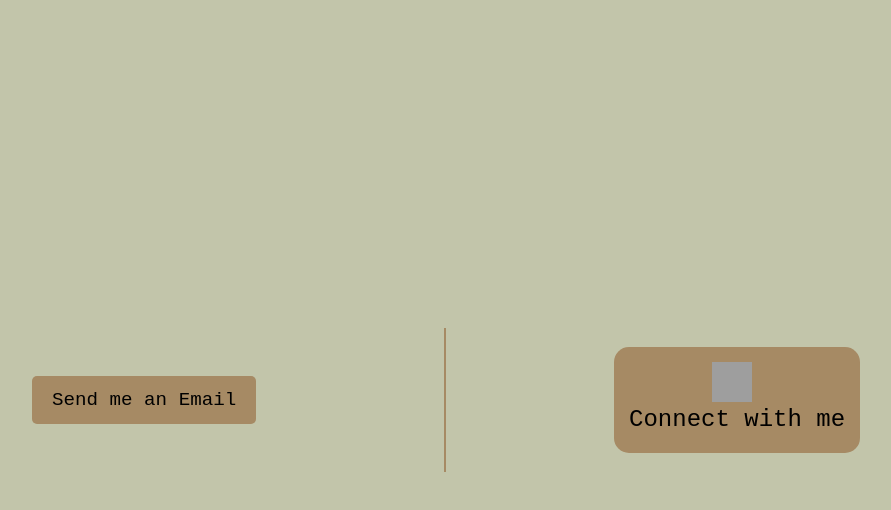
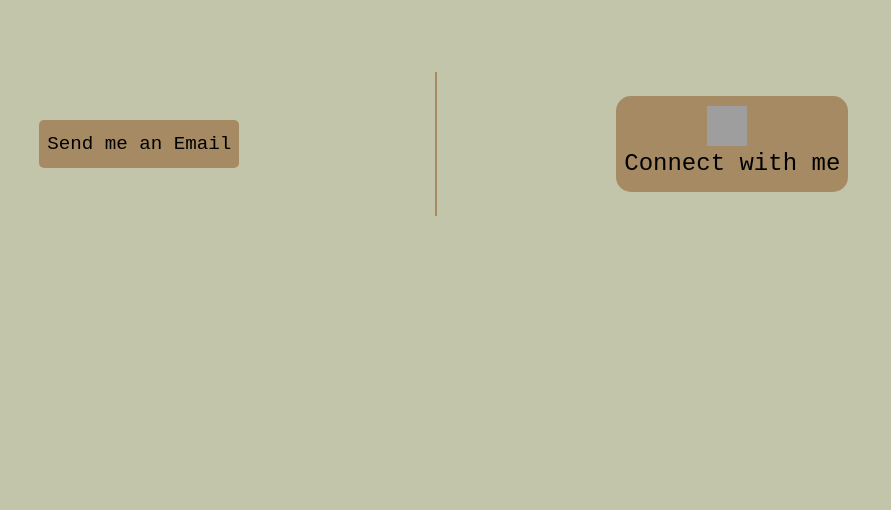
Before and after one commit to augustcolonna/portfolio-website, a Nuxt app: page /Contact in a window 1280 px wide. Shown: the top 510 px of the page, without its empty margins (204-1095 px from the left). Built offline with nearby package versions, Linux system fonts and the light colour scheme; grey boxes are pictures that could not be loaded.

Commit message:
fixed resizing bugs with some titles, fixed sp errors

```diff
--- a/components/Experience.vue
+++ b/components/Experience.vue
@@ -4,7 +4,6 @@
     date: string;
     position: string;
     summary: string;
-    stack: string[];
   }>();
 </script>
 
@@ -12,12 +11,12 @@
   <div class="fade-in flex flex-col items-center justify-center w-full px-4 md:px-8 lg:px-12">
     <div class="flex flex-row mt-4 xl:mt-10 w-full">
       <div class="flex flex-col justify-center w-full md:w-1/2">
-        <p class="text-primary md:text-left">When</p>
-        <h3 class="text-primary font-extrabold text-xl md:text-left">{{ props.date }}</h3>
+        <p class="text-primary text-sm xl:text-xl md:text-left">When</p>
+        <p class="text-primary font-extrabold text-sm xl:text-xl md:text-left">{{ props.date }}</p>
       </div>
       <div class="flex flex-col justify-center w-full md:w-1/2">
-        <p class="text-primary md:text-left">Where</p>
-        <h3 class="text-primary font-extrabold text-xl md:text-left">{{ props.location }}</h3>
+        <p class="text-primary text-sm xl:text-xl md:text-left">Where</p>
+        <p class="text-primary font-extrabold text-sm xl:text-xl md:text-left">{{ props.location }}</p>
       </div>
     </div>
 
--- a/pages/Contact.vue
+++ b/pages/Contact.vue
@@ -101,7 +101,7 @@
       <p v-if="errorMessage" class="text-red-500">{{ errorMessage }}</p>
     </div>
 
-    <div class="linkedin-connect">
+    <div class="linkedin-connect p-4 md:p-8 lg:p-12">
       <a href="https://www.linkedin.com/in/august-colonna" target="_blank">
         <img class="w-10 h-10" src="/assets/images/linkedin-161-svgrepo-com.svg" alt="LinkedIn" />
         Connect with me
@@ -119,7 +119,6 @@
     align-items: center;
     color: colors.$forest-green;
     animation: fade-in 1s;
-    min-height: 100vh;
 
     .send-me-an-email {
       width: 100%;
@@ -132,7 +131,7 @@
         background-color: colors.$light-brown;
         color: colors.$primary;
         border: none;
-        padding: 10px 20px;
+        padding: 10px 8px;
         border-radius: 5px;
         cursor: pointer;
         font-size: 1.2rem;
@@ -218,7 +217,7 @@
       flex-direction: column;
       justify-content: center;
       align-items: center;
-      padding: 30px;
+      // padding: 30px;
 
       a {
         display: flex;
@@ -229,7 +228,7 @@
         text-decoration: none;
         transition: color 0.3s;
         background-color: colors.$light-brown;
-        padding: 15px;
+        padding: 10px 8px;
         border-radius: 15px;
         color: black;
 
--- a/pages/index.vue
+++ b/pages/index.vue
@@ -49,7 +49,7 @@
       date: 'May 2019 - Sept. 2022',
       position: 'Tech Sales',
       summary:
-        'Worked in tech sales for Shopmonkey and Podium. After earning a BS in Accounting and studying for the CPA exam, I decided that a career in accounting was not something that I was too passionate about. In Salt Lake City, there is no shortage of tech companies, and I was able to find a job quite quickly. I worked for Podium and Shopmonkey, two SaaS companies, and it was here that I was able to learn about the tech industry and the various roles within it. After several promotions, I still fet that I was not in the right place, and I decided to make a change. During my time at Shopmonkey, I worked closely with our product team, which really opened my eyes to the world of software development.',
+        'Worked in tech sales for Shopmonkey and Podium. After earning a BS in Accounting and studying for the CPA exam, I decided that a career in accounting was not something that I was too passionate about. In Salt Lake City, there is no shortage of tech companies, and I was able to find a job quite quickly. I worked for Podium and Shopmonkey, two SaaS companies, and it was here that I was able to learn about the tech industry and the various roles within it. After several promotions, I still felt that I was not in the right place, and I decided to make a change. During my time at Shopmonkey, I worked closely with our product team, which really opened my eyes to the world of software development.',
     },
     {
       location: 'Salt Lake City, Utah',
@@ -57,7 +57,7 @@
       date: 'Aug 2015 - May 2019',
       position: 'Student',
       summary:
-        'Studied at the University of Utah. As a student athelte, I maintained a 3.5 GPA and honor role status throughout my time at the U. It was here that I was initially introduced to programming, in the form of some intro to CS coursed. We ded some minor web development with CSS and HTML, as well as some programming on a Raspberry Pi. My time at the U was incredibly valuable, and I am grateful for the experiences that I had there.',
+        'Studied at the University of Utah. As a student athelte, I maintained a 3.5 GPA and honor role status throughout my time at the U. It was here that I was initially introduced to programming, in the form of some intro to CS coursed. We did some minor web development with CSS and HTML, as well as some programming on a Raspberry Pi. My time at the U was incredibly valuable, and I am grateful for the experiences that I had there.',
     },
   ];
 
@@ -81,13 +81,10 @@
             src="/assets/images/profile.png"
             alt="August"
           />
-
-          <h2 class="text-5xl text-center xl:text-right text-primary font-bold">
+          <h2 class="text-2xl text-center xl:text-left xl:ml-24 text-primary font-bold">
             I'm August,
             <br />
-            <span class="text-secondary tracking-wide text-4xl md:text-5xl lg:text-[6rem] xl:text-[6rem]">
-              a Software developer
-            </span>
+            <span class="text-secondary tracking-wide text-3xl md:text-4xl xl:text-6xl">a Software developer</span>
           </h2>
         </div>
 
@@ -100,7 +97,7 @@
           </div>
           <div class="flex flex-col items-center justify-center bg-accent rounded-lg p-5 fade-in-sequence">
             <p class="text-center xl:text-center text-primary py-2 text-l font-bold py-4 px-4 mt-4">
-              Constantly failing, learning, and growing
+              Constantly learning, and growing as a developer
             </p>
             <img class="w-20 mx-auto" src="/assets/images/brain-10-svgrepo-com.svg" alt="" />
           </div>
@@ -158,7 +155,7 @@
             <ul
               v-for="item in experience"
               :key="item.place"
-              class="flex flex-col items-center justify-center text-primary hover:bg-primary hover:text-accent duration-500 rounded-lg p-3 md:p-5 mb-5 xl:mr-5 cursor-pointer"
+              class="flex flex-col items-start justify-start text-primary hover:bg-primary hover:text-accent duration-500 rounded-lg p-3 md:p-5 mb-5 xl:mr-5 cursor-pointer"
             >
               <li @click="showSelected(item)">
                 <h1 class="text-sm md:text-l xl:text-xl font-bold">{{ item.position }}</h1>
```
